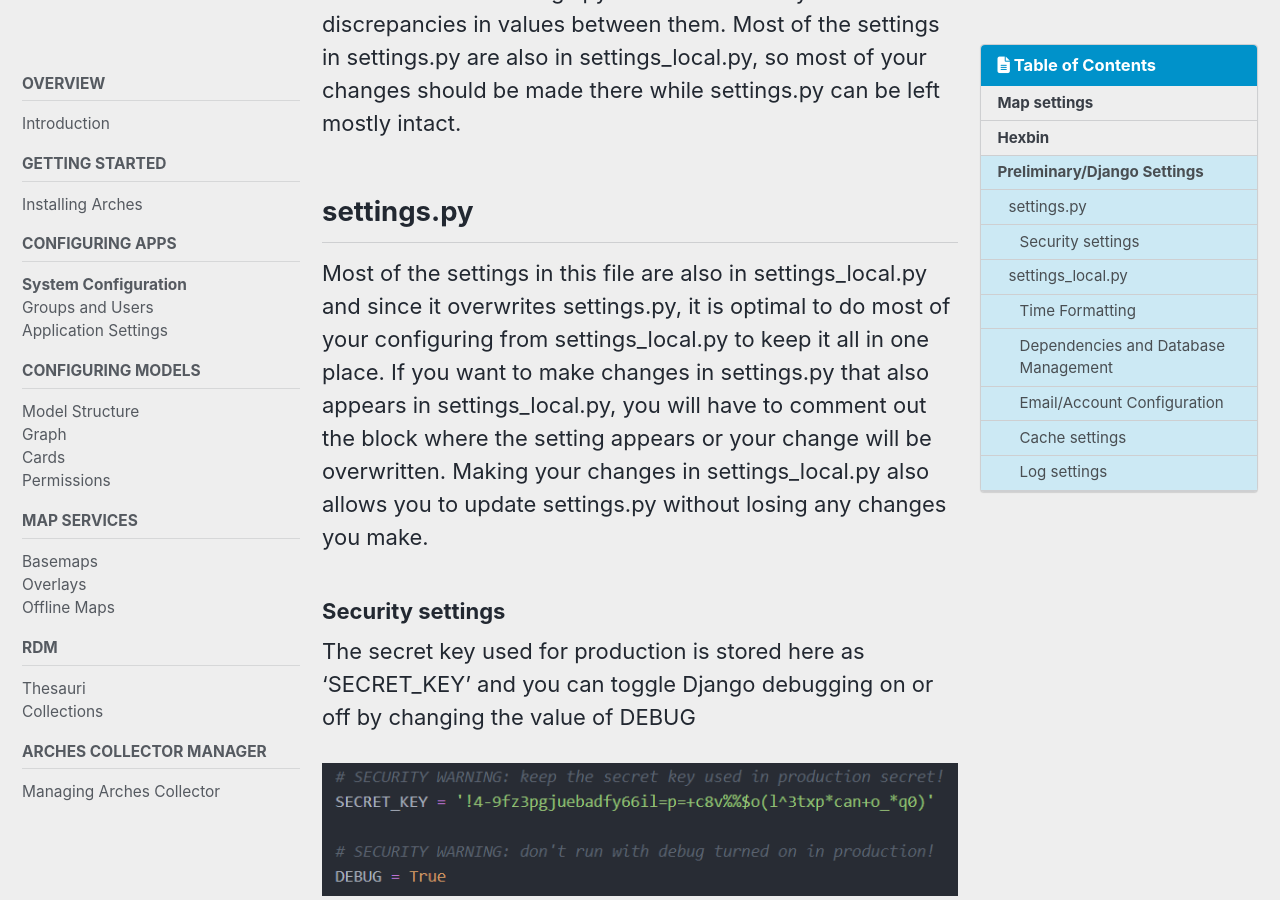
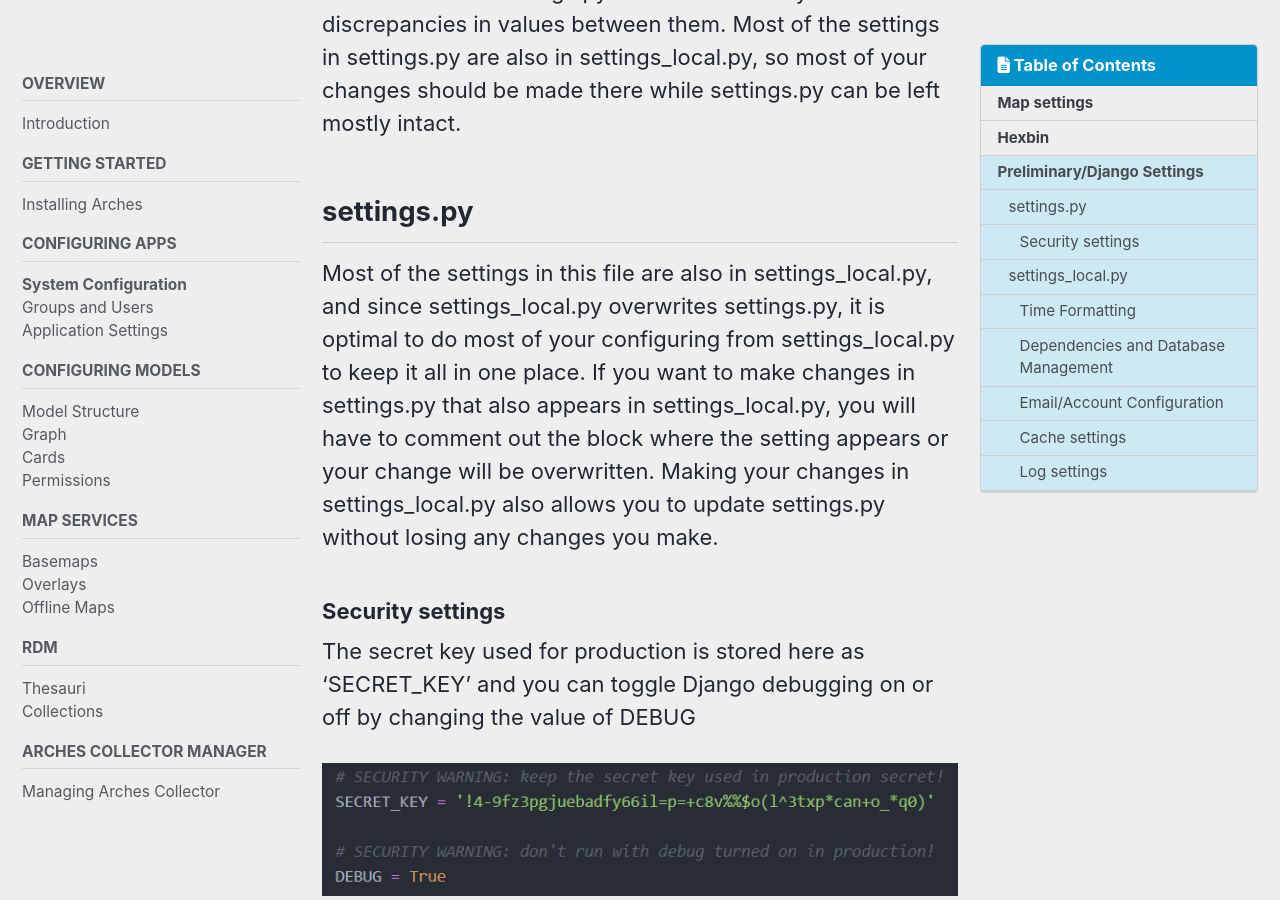
Before and after one commit to fargeo/archesguides, a Jekyll site: the page built from _pages/configuration.md, in a window 1280 px wide and 900 px high, scrolled down 2049 px. Built offline with Jekyll 4.4.1, drawn with Linux system fonts in a browser that asks for light colours; cached includes are drawn as plain includes; nearby versions of some CDN libraries; comment, search, counter and statistics services are not loaded; a style sheet for code colours, icons or effects is not loaded.

Commit message:
Update configuration.md

```diff
--- a/_pages/configuration.md
+++ b/_pages/configuration.md
@@ -38,7 +38,7 @@
 There are many settings in the settings_local.py and settings.py files that should be considered and set before further customizing the settings within Arches. Both the settings_local.py and settings.py can be found wherever you created your project under /[your  project name]/[your project name]. You can open these files in a code friendly text editor to make your changes. The settings_local.py file will override the settings.py file if there are any discrepancies in values between them. Most of the settings in settings.py are also in settings_local.py, so most of your changes should be made there while settings.py can be left mostly intact.
 
 ## settings.py
-Most of the settings in this file are also in settings_local.py and since it overwrites settings.py, it is optimal to do most of your configuring from settings_local.py to keep it all in one place. If you want to make changes in settings.py that also appears in settings_local.py, you will have to comment out the block where the setting appears or your change will be overwritten. Making your changes in settings_local.py also allows you to update settings.py without losing any changes you make.
+Most of the settings in this file are also in settings_local.py, and since settings_local.py overwrites settings.py, it is optimal to do most of your configuring from settings_local.py to keep it all in one place. If you want to make changes in settings.py that also appears in settings_local.py, you will have to comment out the block where the setting appears or your change will be overwritten. Making your changes in settings_local.py also allows you to update settings.py without losing any changes you make.
 
 ### Security settings
 The secret key used for production is stored here as 'SECRET_KEY' and you can toggle Django debugging on or off by changing the value of DEBUG
```
